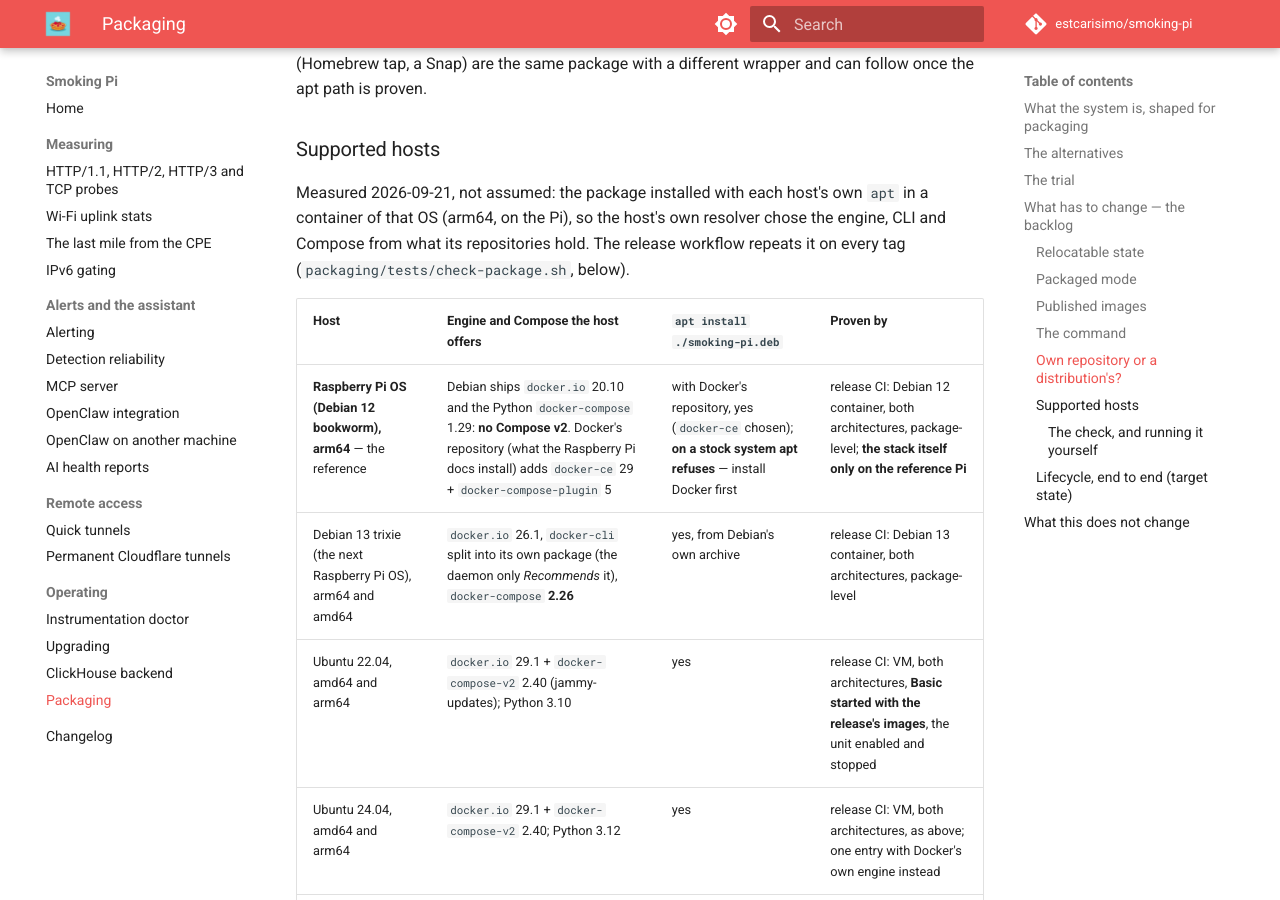
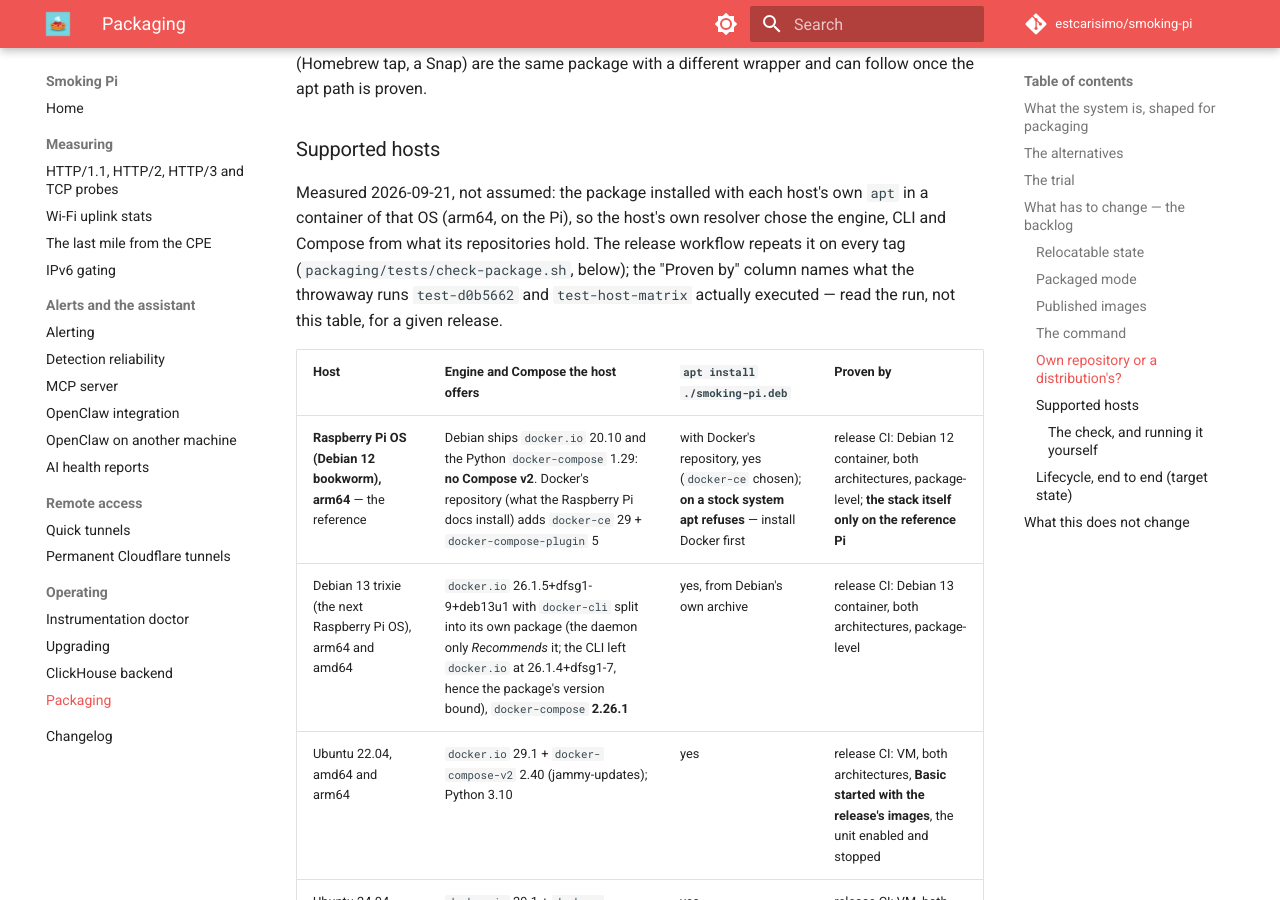
Before and after one commit to estcarisimo/smoking-pi, an MkDocs documentation site: the page built from docs/packaging.md, in a window 1280 px wide and 900 px high, scrolled down 12424 px. Built offline with MkDocs 1.6.1 and Material for MkDocs 9.7.7, drawn with Linux system fonts in a browser that asks for light colours; comment, search, counter and statistics services are not loaded.

Commit message:
fix: what the first run and the review of #87 found — purge only installed docker packages (ubuntu-22.04-arm knows a docker-engine it never had), the docs cite the runs instead of claiming proof, trixie's exact docker.io version
Co-Authored-By: Claude Opus 5 <noreply@anthropic.com>

```diff
--- a/docs/packaging.md
+++ b/docs/packaging.md
@@ -386,12 +386,14 @@ Measured 2026-09-21, not assumed: the package installed with each host's
 own `apt` in a container of that OS (arm64, on the Pi), so the host's own
 resolver chose the engine, CLI and Compose from what its repositories hold.
 The release workflow repeats it on every tag (`packaging/tests/check-package.sh`,
-below).
+below); the "Proven by" column names what the throwaway runs
+`test-d0b5662` and `test-host-matrix` actually executed — read the run, not
+this table, for a given release.
 
 | Host | Engine and Compose the host offers | `apt install ./smoking-pi.deb` | Proven by |
 | --- | --- | --- | --- |
 | **Raspberry Pi OS (Debian 12 bookworm), arm64** — the reference | Debian ships `docker.io` 20.10 and the Python `docker-compose` 1.29: **no Compose v2**. Docker's repository (what the Raspberry Pi docs install) adds `docker-ce` 29 + `docker-compose-plugin` 5 | with Docker's repository, yes (`docker-ce` chosen); **on a stock system apt refuses** — install Docker first | release CI: Debian 12 container, both architectures, package-level; **the stack itself only on the reference Pi** |
-| Debian 13 trixie (the next Raspberry Pi OS), arm64 and amd64 | `docker.io` 26.1, `docker-cli` split into its own package (the daemon only *Recommends* it), `docker-compose` **2.26** | yes, from Debian's own archive | release CI: Debian 13 container, both architectures, package-level |
+| Debian 13 trixie (the next Raspberry Pi OS), arm64 and amd64 | `docker.io` 26.1.5+dfsg1-9+deb13u1 with `docker-cli` split into its own package (the daemon only *Recommends* it; the CLI left `docker.io` at 26.1.4+dfsg1-7, hence the package's version bound), `docker-compose` **2.26.1** | yes, from Debian's own archive | release CI: Debian 13 container, both architectures, package-level |
 | Ubuntu 22.04, amd64 and arm64 | `docker.io` 29.1 + `docker-compose-v2` 2.40 (jammy-updates); Python 3.10 | yes | release CI: VM, both architectures, **Basic started with the release's images**, the unit enabled and stopped |
 | Ubuntu 24.04, amd64 and arm64 | `docker.io` 29.1 + `docker-compose-v2` 2.40; Python 3.12 | yes | release CI: VM, both architectures, as above; one entry with Docker's own engine instead |
 | Debian 11 bullseye (Raspberry Pi OS *Legacy*) | `docker.io` 20.10, `docker-compose` 1.25; no Compose v2 anywhere | **no** without Docker's repository; not tested further | — |
```
Also changed, not shown: CHANGELOG.md (+3 -1 lines), 1 other file.
